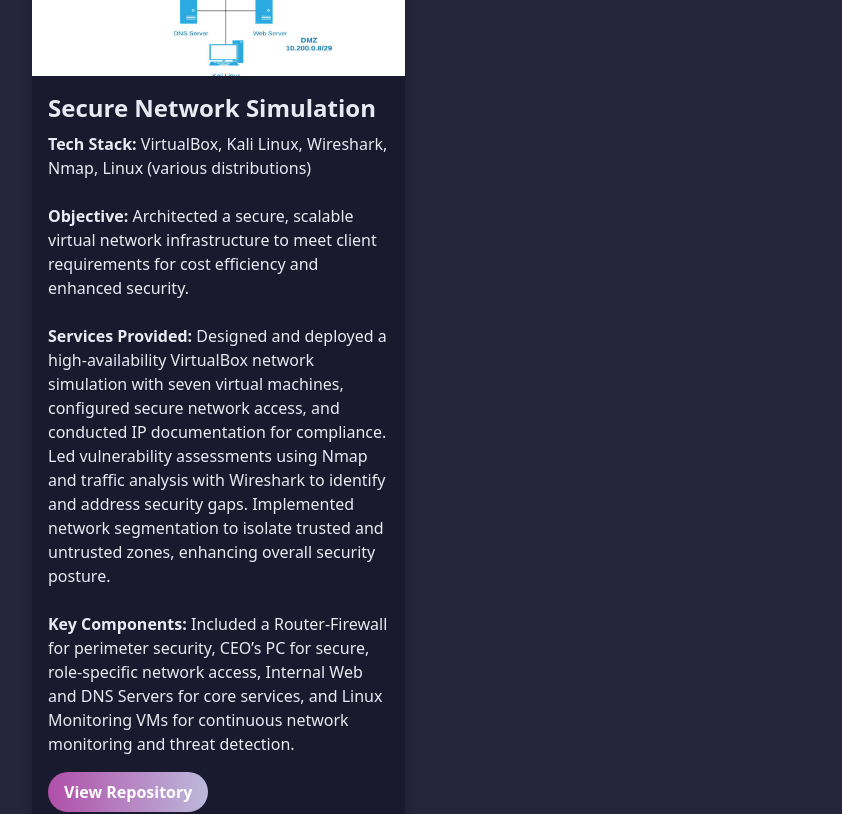
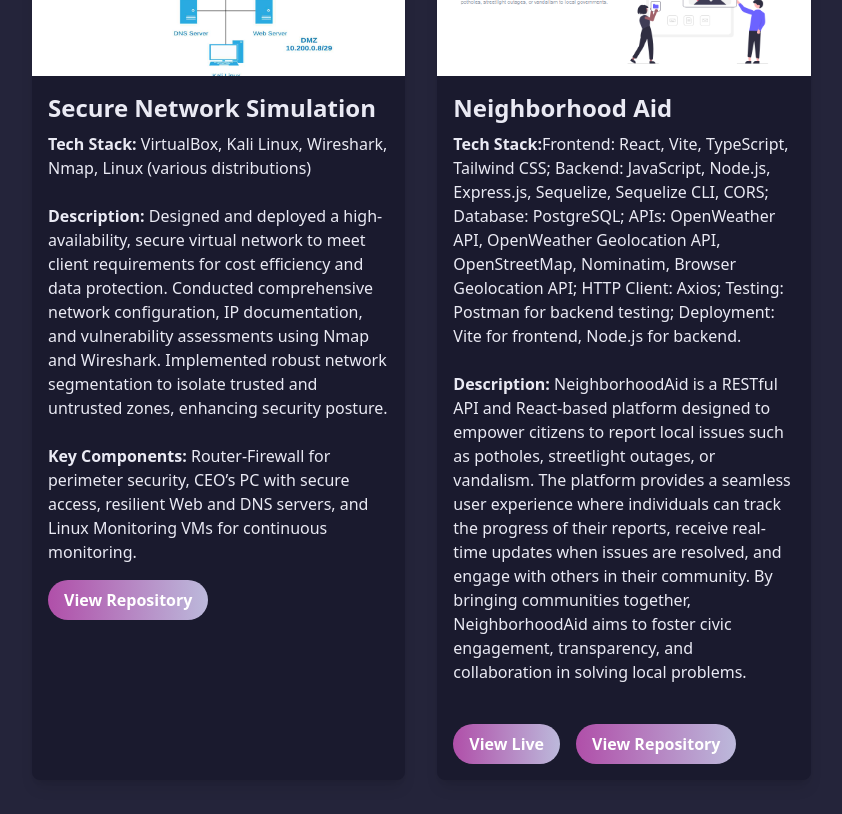
Before and after one commit to mirasoldavila13/React-Portfolio, a React (Vite) app in the folder react-portfolio/: page /portfolio in a window 1280 px wide. Shown: the part 360-1174 px from the top of the page, without its empty margins (16-858 px from the left). Built offline with nearby package versions, Linux system fonts and the light colour scheme.

Commit message:
Add NeighborhoodAid project card to portfolio with tech stack, and description, showcasing community reporting platform with live and repository links.

```diff
--- a/react-portfolio/src/pages/Portfolio.tsx
+++ b/react-portfolio/src/pages/Portfolio.tsx
@@ -1,5 +1,6 @@
 import { motion } from "framer-motion";
 import secureNetworkImage from '../assets/secure_network_simulation.png';
+import neighborhoodAidImage from '../assets/neighborhood_aid.png';
 
 function Portfolio() {
   return (
@@ -11,7 +12,8 @@ function Portfolio() {
 
       {/* Projects Grid */}
       <section className="grid grid-cols-1 sm:grid-cols-2 lg:grid-cols-3 gap-8">
-        {/* Project Card */}
+
+        {/* Secure Network Simulation Project Card */}
         <motion.div
           className="bg-primaryBg rounded-lg shadow-lg overflow-hidden"
           whileHover={{ scale: 1.05 }}
@@ -27,11 +29,9 @@ function Portfolio() {
             <p className="text-textLight mb-4">
               <strong>Tech Stack:</strong> VirtualBox, Kali Linux, Wireshark, Nmap, Linux (various distributions)
               <br /><br />
-              <strong>Objective:</strong> Architected a secure, scalable virtual network infrastructure to meet client requirements for cost efficiency and enhanced security.
+              <strong>Description:</strong> Designed and deployed a high-availability, secure virtual network to meet client requirements for cost efficiency and data protection. Conducted comprehensive network configuration, IP documentation, and vulnerability assessments using Nmap and Wireshark. Implemented robust network segmentation to isolate trusted and untrusted zones, enhancing security posture.
               <br /><br />
-              <strong>Services Provided:</strong> Designed and deployed a high-availability VirtualBox network simulation with seven virtual machines, configured secure network access, and conducted IP documentation for compliance. Led vulnerability assessments using Nmap and traffic analysis with Wireshark to identify and address security gaps. Implemented network segmentation to isolate trusted and untrusted zones, enhancing overall security posture.
-              <br /><br />
-              <strong>Key Components:</strong> Included a Router-Firewall for perimeter security, CEO’s PC for secure, role-specific network access, Internal Web and DNS Servers for core services, and Linux Monitoring VMs for continuous network monitoring and threat detection.
+              <strong>Key Components:</strong> Router-Firewall for perimeter security, CEO’s PC with secure access, resilient Web and DNS servers, and Linux Monitoring VMs for continuous monitoring.
             </p>
             <a
               href="https://github.com/mirasoldavila13/Secure-Network-Simulation"
@@ -43,6 +43,54 @@ function Portfolio() {
           </div>
         </motion.div>
 
+        {/* Neighborhood Aid Project Card */}
+        <motion.div
+          className="bg-primaryBg rounded-lg shadow-lg overflow-hidden"
+          whileHover={{ scale: 1.05 }}
+          transition={{ type: "spring", stiffness: 200 }}
+        >
+          <img
+            src={neighborhoodAidImage}
+            alt="Neighborhood Aid"
+            className="w-full h-48 object-cover"
+          />
+          <div className="p-4">
+            <h3 className="text-2xl font-semibold mb-2">Neighborhood Aid</h3>
+            <p className="text-textLight mb-4">
+              <strong>Tech Stack:</strong>
+              Frontend: React, Vite, TypeScript, Tailwind CSS;
+              Backend: JavaScript, Node.js, Express.js, Sequelize, Sequelize CLI, CORS;
+              Database: PostgreSQL;
+              APIs: OpenWeather API, OpenWeather Geolocation API, OpenStreetMap, Nominatim, Browser Geolocation API;
+              HTTP Client: Axios;
+              Testing: Postman for backend testing;
+              Deployment: Vite for frontend, Node.js for backend.
+              <br /><br />
+              <strong>Description:</strong> NeighborhoodAid is a RESTful API and React-based platform designed to empower citizens to report local issues such as potholes, streetlight outages, or vandalism. The platform provides a seamless user experience where individuals can track the progress of their reports, receive real-time updates when issues are resolved, and engage with others in their community. By bringing communities together, NeighborhoodAid aims to foster civic engagement, transparency, and collaboration in solving local problems.
+              <br /><br />
+
+            </p>
+
+            <div className="flex gap-4">
+              <a
+                href="https://neighborhoodaid.onrender.com/"
+                className="inline-block bg-gradient-to-r from-accent1 to-accent2 text-white font-semibold rounded-full px-4 py-2 hover:from-accent2 hover:to-accent1 transition-all"
+                target="_blank"
+                rel="noopener noreferrer"
+              >
+                View Live
+              </a>
+              <a
+                href="https://github.com/mirasoldavila13/NeighborhoodAid"
+                className="inline-block bg-gradient-to-r from-accent1 to-accent2 text-white font-semibold rounded-full px-4 py-2 hover:from-accent2 hover:to-accent1 transition-all"
+                target="_blank"
+                rel="noopener noreferrer"
+              >
+                View Repository
+              </a>
+            </div>
+          </div>
+        </motion.div>
 
       </section>
     </div>
```
